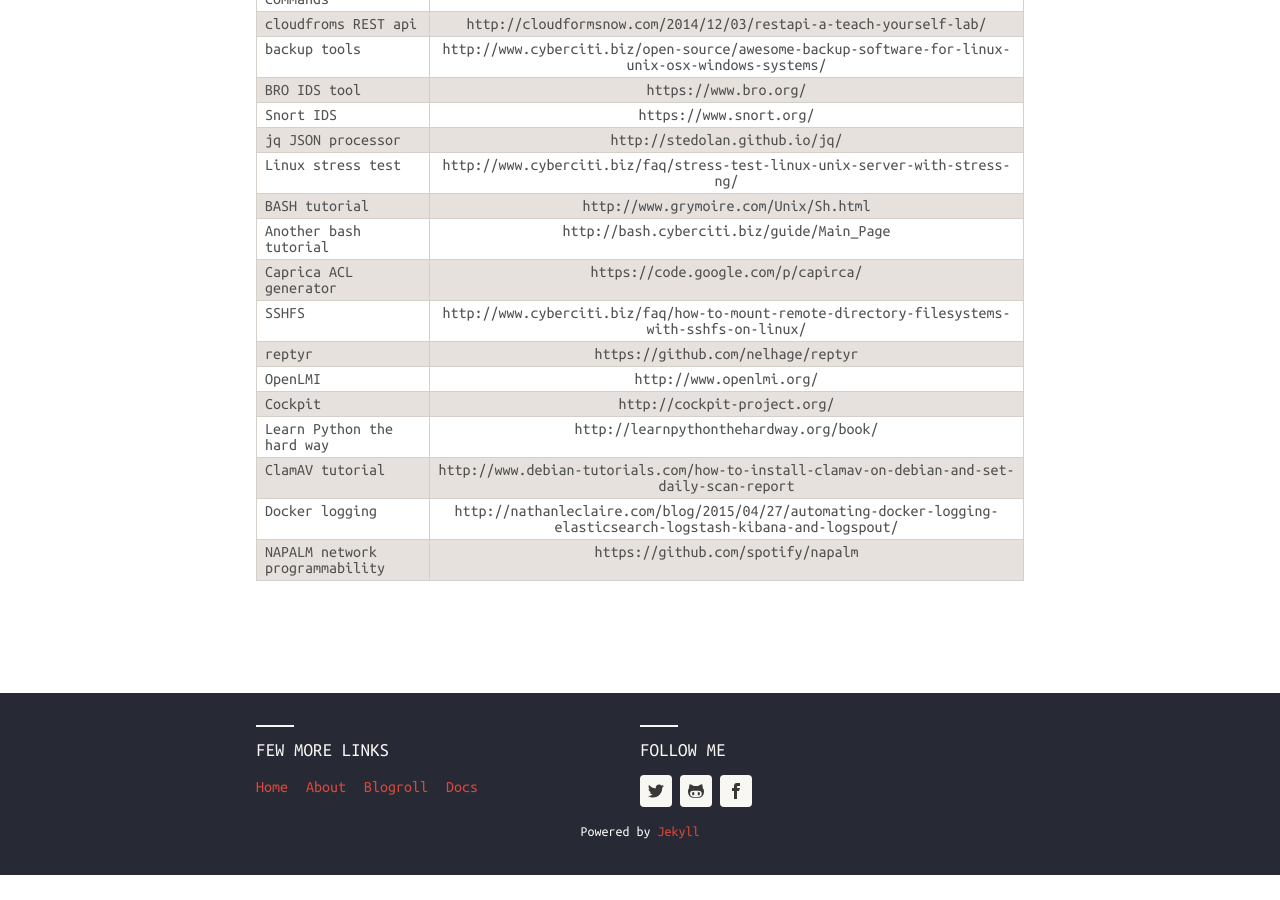
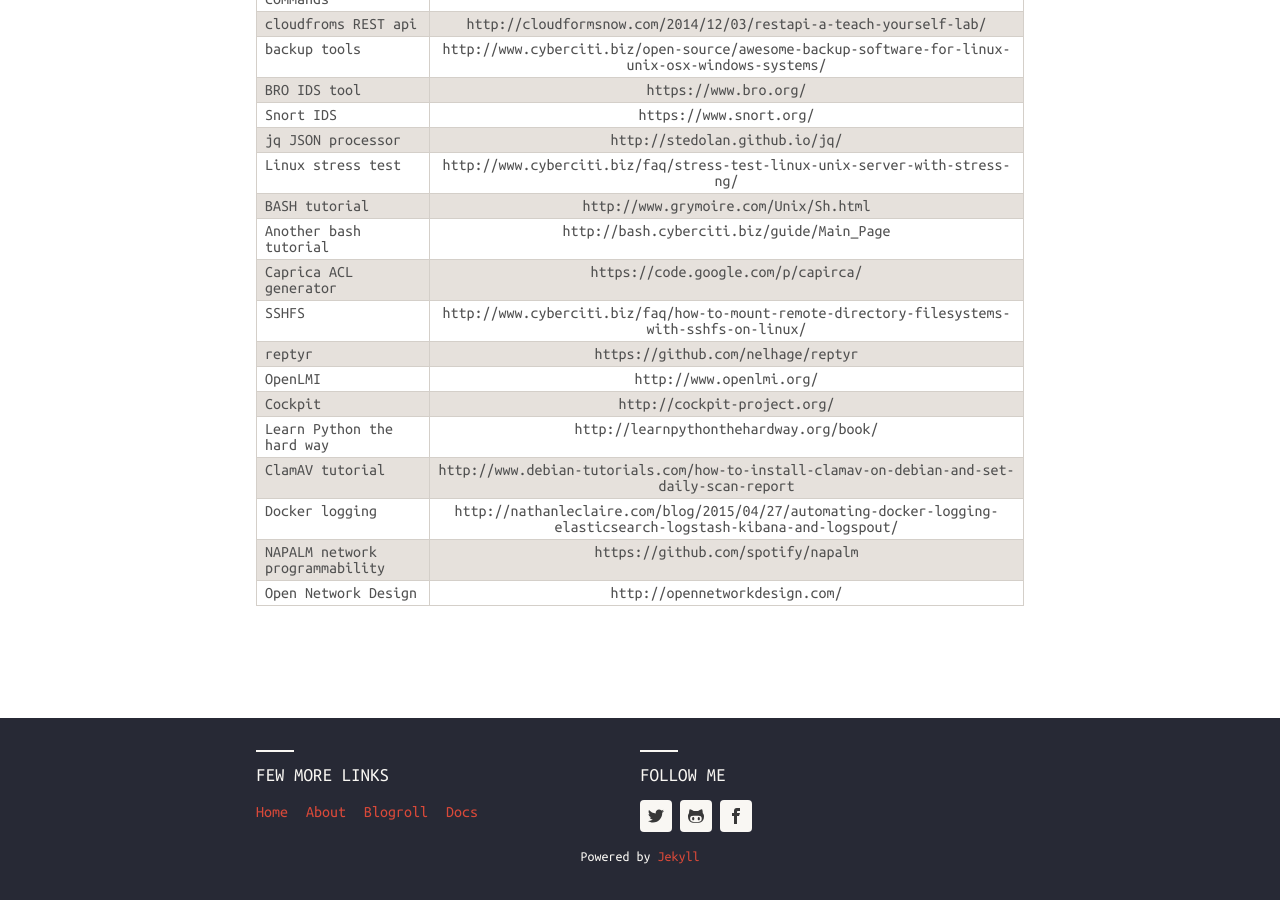
Before and after one commit to mcornea/mcornea.github.io, a Jekyll site: the page built from docs.md, in a window 1280 px wide and 900 px high, scrolled down 800 px. Built offline with Jekyll 4.4.1, drawn with Linux system fonts in a browser that asks for light colours; nearby versions of some CDN libraries; before the commit the page ends 1675 px from its top, so only the background shows below that.

Commit message:
added Open Network Design

```diff
--- a/docs.md
+++ b/docs.md
@@ -35,3 +35,4 @@
 |       ClamAV tutorial                                     | http://www.debian-tutorials.com/how-to-install-clamav-on-debian-and-set-daily-scan-report |
 |       Docker logging                                      | http://nathanleclaire.com/blog/2015/04/27/automating-docker-logging-elasticsearch-logstash-kibana-and-logspout/ |
 |       NAPALM network programmability                      | https://github.com/spotify/napalm                                             |
+|       Open Network Design                                 | http://opennetworkdesign.com/                                                 |
```
